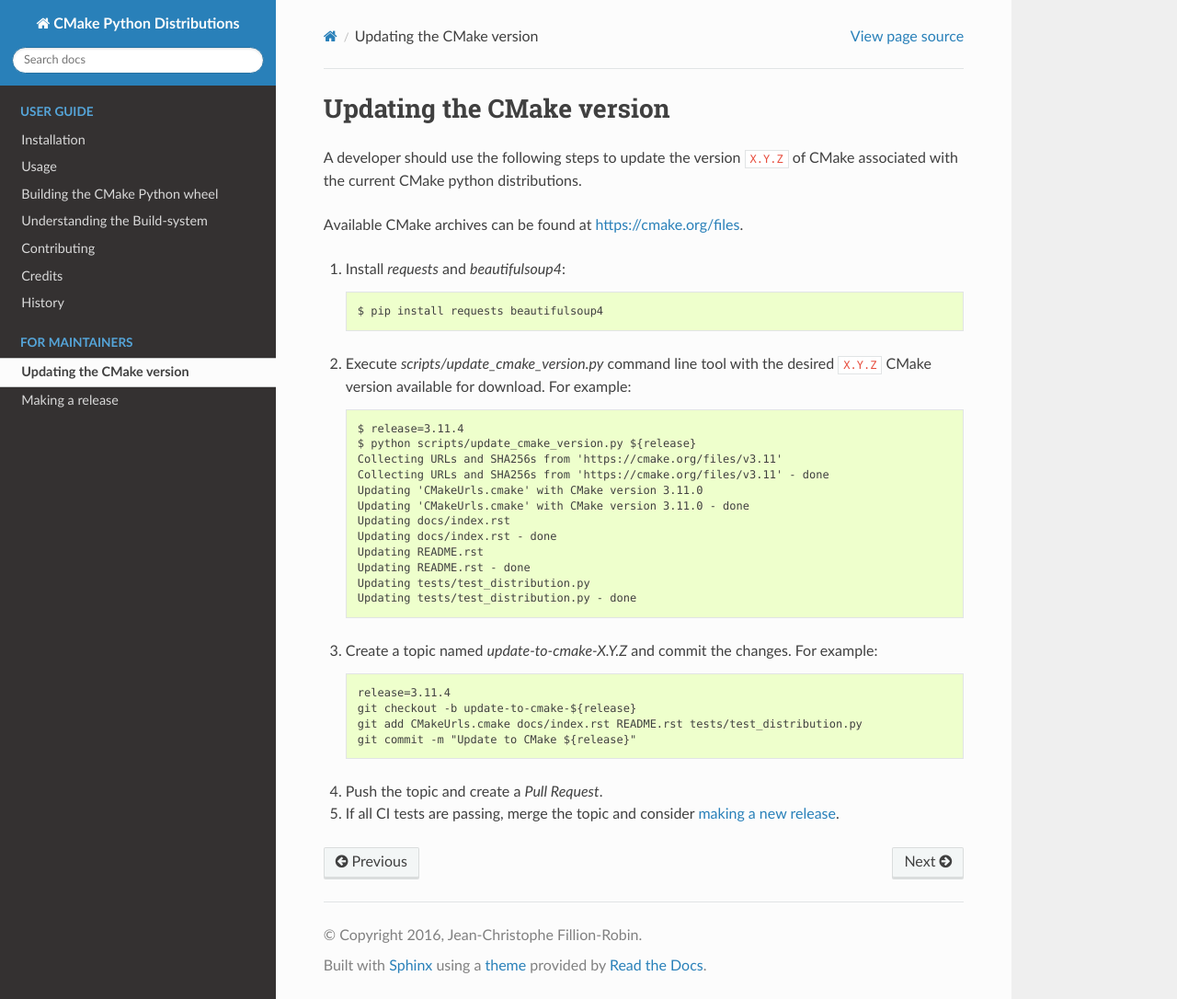
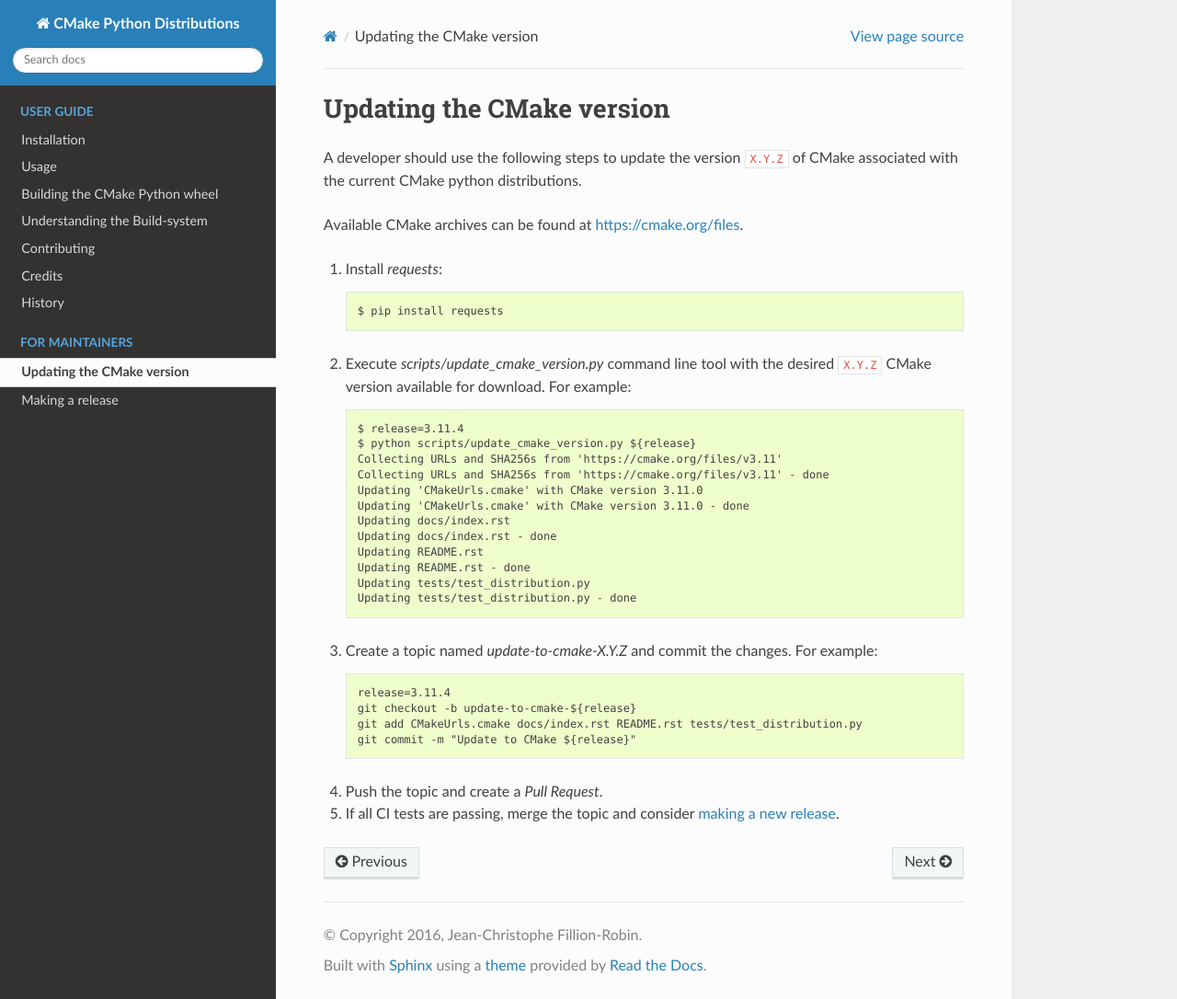
Before and after one commit to scikit-build/cmake-python-distributions, a Sphinx documentation site: the page built from docs/update_cmake_version.rst, in a window 1280 px wide and 1086 px high. Shown: the whole window at 92% size. Built offline with Sphinx 7.4.7 and the Read the Docs theme 2.0.0, drawn with Linux system fonts in a browser that asks for light colours; the version number could not be read and is left out.

```diff
--- a/docs/update_cmake_version.rst
+++ b/docs/update_cmake_version.rst
@@ -10,9 +10,9 @@
 Available CMake archives can be found at https://cmake.org/files.
 
 
-1. Install `requests` and `beautifulsoup4`::
+1. Install `requests`::
 
-    $ pip install requests beautifulsoup4
+    $ pip install requests
 
 2. Execute `scripts/update_cmake_version.py` command line tool with the desired
    ``X.Y.Z`` CMake version available for download. For example::
```
Also changed, not shown: 1 other file.
